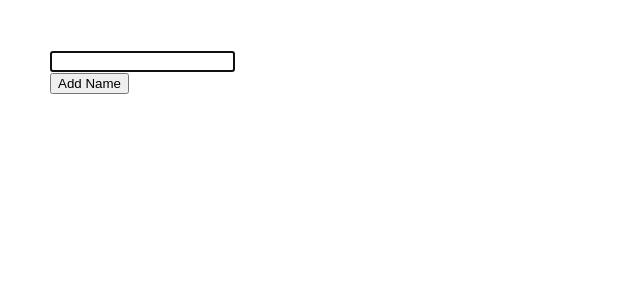
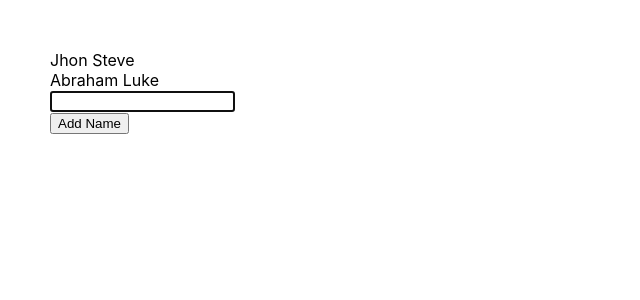
Before and after one commit to mabuhanifa/use-ref-hook, a React (Create React App) app: page / in a window 1280 px wide. Shown: the top 300 px of the page, without its empty margins (0-640 px from the left). Built offline with nearby package versions, Linux system fonts and the light colour scheme.

Commit message:
object state

```diff
--- a/src/App.js
+++ b/src/App.js
@@ -8,7 +8,10 @@ function App() {
     inputRef.current.focus();
   }, []);
 
-  const [names, setNames] = useState([]);
+  const [names, setNames] = useState([
+    { id: 1, name: "Jhon Steve" },
+    { id: 2, name: "Abraham Luke" },
+  ]);
 
   const onAddName = () => {
     setNames([...names, inputRef.current.value]);
@@ -17,7 +20,7 @@ function App() {
     <div className="main">
       <div>
         {names.map((name) => (
-          <div key={name}>{name}</div>
+          <div key={name.id}>{name.name}</div>
         ))}
       </div>
       <div>
```
